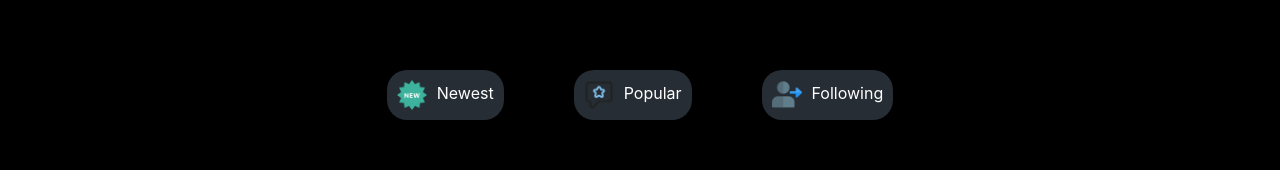
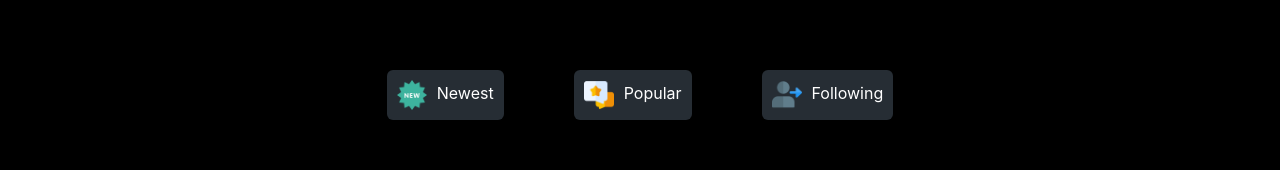
Before and after one commit to BoostMyAthlete/BoostMyAthlete, a React (Vite) app in the folder frontend/: page /community in a window 1280 px wide. Shown: the part 216-386 px from the top of the page. Built offline with nearby package versions, Linux system fonts and the light colour scheme.

Commit message:
communityPage--> some changes

```diff
--- a/frontend/src/components/DiscussionBoard/DiscussionBoard.jsx
+++ b/frontend/src/components/DiscussionBoard/DiscussionBoard.jsx
@@ -21,7 +21,7 @@ function DiscussionBoard() {
           style={{
             textAlign: "center",
             background: "#262D34",
-            borderRadius: "20px",
+            borderRadius: "6px",
             padding: "10px",
           }}
         >
@@ -32,7 +32,7 @@ function DiscussionBoard() {
           style={{
             textAlign: "center",
             background: "#262D34",
-            borderRadius: "20px",
+            borderRadius: "6px",
             padding: "10px",
           }}
         >
@@ -43,7 +43,7 @@ function DiscussionBoard() {
           style={{
             textAlign: "center",
             background: "#262D34",
-            borderRadius: "20px",
+            borderRadius: "6px",
             padding: "10px",
           }}
         >
```
Also changed, not shown: frontend/src/assets/popular.png.
